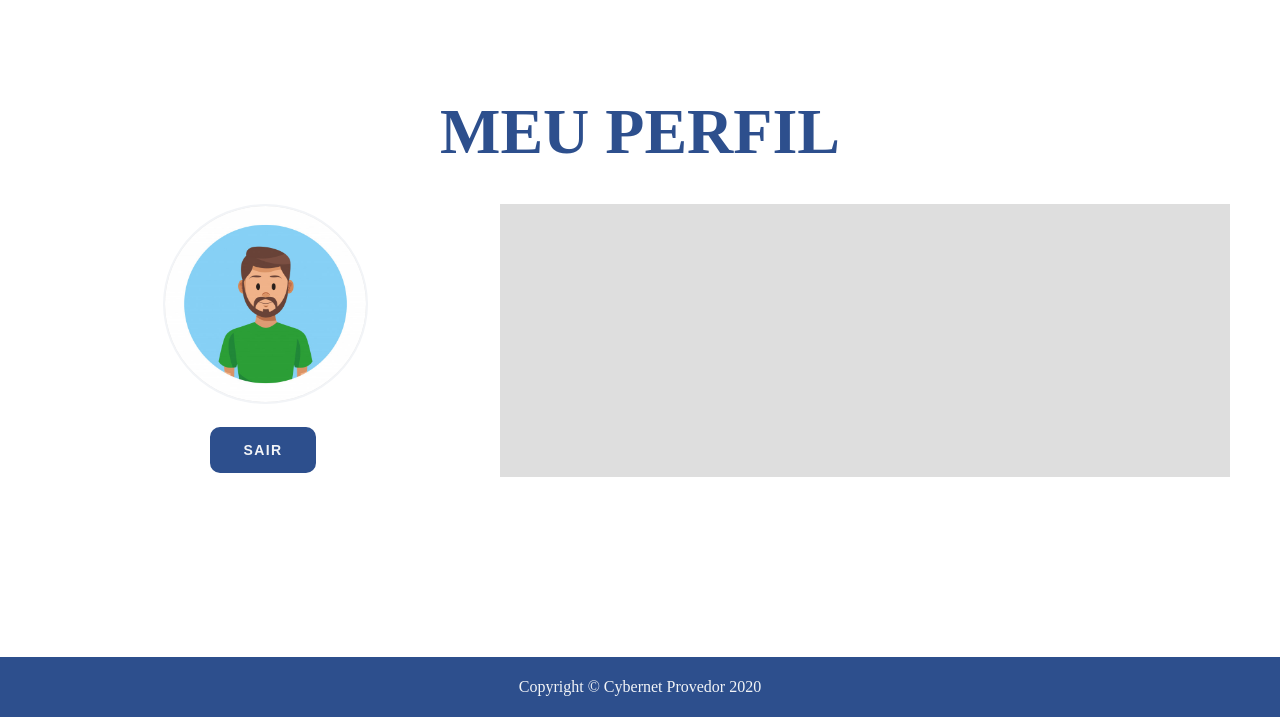
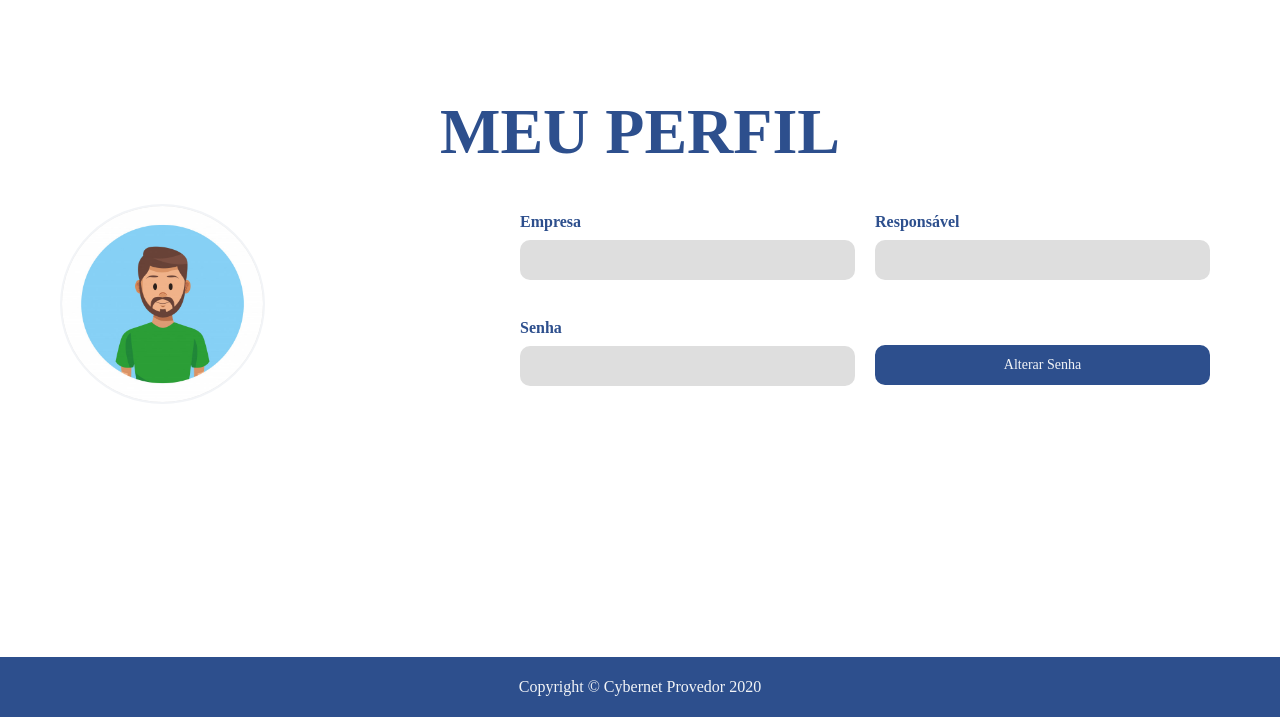
Before and after one commit to monteirocarlos/chamados, a PHP site: page /view/perfil.html in a window 1280 px wide. Shown: the part 83-800 px from the top of the page. Run offline with PHP 8.4, Linux system fonts and the light colour scheme; some web fonts are replaced.

Commit message:
Layout inicial para perfil concluído

```diff
--- a/css/_perfil.scss
+++ b/css/_perfil.scss
@@ -4,14 +4,13 @@ margin-top: 40px;
 }
 
 .color2 {
-    background-color: $cinza-medio;
-    margin-top: 40px;
+    margin-top: 30px;
     height: 273px;
 
 }
 
 .color1 {
-    text-align: center;
+    text-align: left;
     img{
         width: 50%;
         height: 200px;
@@ -19,11 +18,69 @@ margin-top: 40px;
         border-radius: 50%;
         border: solid 2px $cinza-claro;
         background-color: $cinza-medio;
-
-
     }
 }
 
 .botao_perfil {
     margin-top: 20px;
 }
+
+.form_perfil {
+    margin-top: 20px;
+    margin-bottom: 20px;
+    font-family: Venn;
+    font-weight: bold;
+    text-align: left;
+    input{
+        height: 40px;
+        width: 100%;
+        border: none;
+        margin-top: 10px;
+        background-color: $cinza-medio;
+        border-radius: 10px;
+        font-family: Venn;
+        font-size: 16px;
+    }
+    textarea {
+        width: 100%;
+        height: 110px;
+        border: none;
+        margin-top: 10px;
+        font-family: Venn;
+        font-size: 18px;
+        background-color: $cinza-medio;
+        border-radius: 10px;
+
+    }
+}
+
+.form_perfil {
+    select {
+        width: 100%;
+        height: 40px;
+        margin-top: 10px;
+        font-family: Venn;
+        font-size: 16px;
+        border: 1px solid #ffff;
+        background-color: $cinza-medio;
+        color: #757575;
+        border-radius: 10px;
+    }
+}
+
+label {
+    color: $cinza-escuro;
+}
+
+.btn_perfil {
+    border: 3px solid $cinza-escuro;
+    border-radius: 10px;
+    background: $cinza-escuro;
+    color: $cinza-claro;
+    font-family: Venn;
+    font-size: 14px;
+    margin-bottom: 10px;
+    width: 100%;
+    height: 40px;
+    margin-top:25px
+}
--- a/css/style.css
+++ b/css/style.css
@@ -432,13 +432,12 @@ label {
 }
 
 .color2 {
-  background-color: #DEDEDE;
-  margin-top: 40px;
+  margin-top: 30px;
   height: 273px;
 }
 
 .color1 {
-  text-align: center;
+  text-align: left;
 }
 
 .color1 img {
@@ -453,6 +452,65 @@ label {
 
 .botao_perfil {
   margin-top: 20px;
+}
+
+.form_perfil {
+  margin-top: 20px;
+  margin-bottom: 20px;
+  font-family: Venn;
+  font-weight: bold;
+  text-align: left;
+}
+
+.form_perfil input {
+  height: 40px;
+  width: 100%;
+  border: none;
+  margin-top: 10px;
+  background-color: #DEDEDE;
+  border-radius: 10px;
+  font-family: Venn;
+  font-size: 16px;
+}
+
+.form_perfil textarea {
+  width: 100%;
+  height: 110px;
+  border: none;
+  margin-top: 10px;
+  font-family: Venn;
+  font-size: 18px;
+  background-color: #DEDEDE;
+  border-radius: 10px;
+}
+
+.form_perfil select {
+  width: 100%;
+  height: 40px;
+  margin-top: 10px;
+  font-family: Venn;
+  font-size: 16px;
+  border: 1px solid #ffff;
+  background-color: #DEDEDE;
+  color: #757575;
+  border-radius: 10px;
+}
+
+label {
+  color: #2D4F8D;
+}
+
+.btn_perfil {
+  border: 3px solid #2D4F8D;
+  border-radius: 10px;
+  background: #2D4F8D;
+  color: #f2f4f7;
+  font-family: Venn;
+  font-size: 14px;
+  margin-bottom: 10px;
+  width: 100%;
+  height: 40px;
+  margin-top: 25px;
 }
 
 footer {
--- a/view/perfil.html
+++ b/view/perfil.html
@@ -12,7 +12,6 @@
             <div class="grid-4">
                 <a href="../index.html"><img class="menu_logo" src="../img/logo.png" alt=""></a>
             </div>
-
         </div>
     </header>
 
@@ -31,11 +30,33 @@
                 <div class="grid-16">
                 <img src="../img/perfil.jpg" alt="">
             </div>
-            <div class="grid-16 botao_perfil">
-                <button type="button" class="btn">Sair</button>&nbsp
+        </div>
+            <div class="grid-10 color2">
+                <div class="grid-16">
+                    <form action="">
+
+                        <div class="grid-8 form_perfil">
+                        <label for="fname">Empresa</label><br>
+                        <input type="text">
+                        </div>
+
+                        <div class="grid-8 form_perfil">
+                        <label for="fname">Responsável</label><br>
+                        <input type="text">
+                        </div>
+
+                        <div class="grid-8 form_perfil">
+                        <label for="fname">Senha</label><br>
+                        <input type="text">
+                        </div>
+
+                        <div class="grid-8 form_perfil">
+                        <button type="button" class="btn_perfil">Alterar Senha</button>&nbsp
+                        </div>
+
+                        </form>
+                </div>
             </div>
-        </div>
-            <div class="grid-10 color2"></div>
         </div>
 
     </section>
```
Also changed, not shown: 1 other file.
